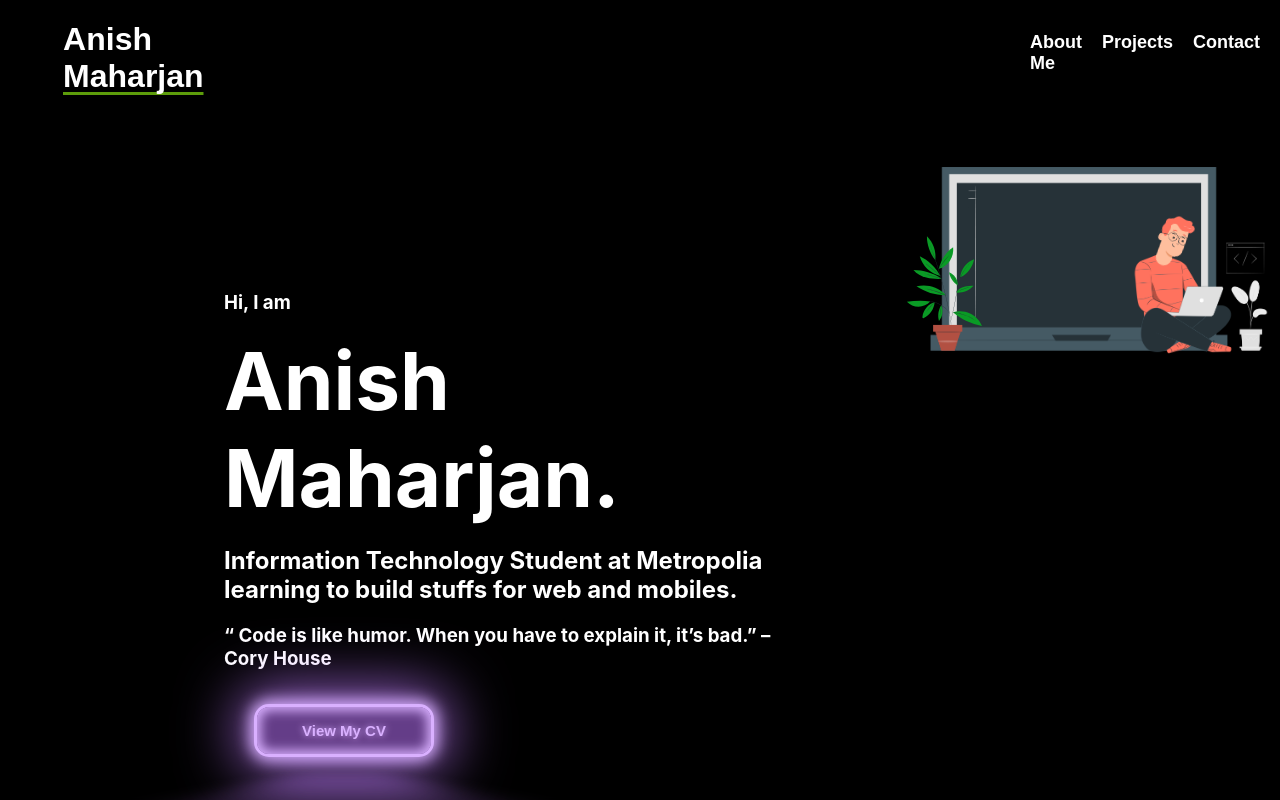
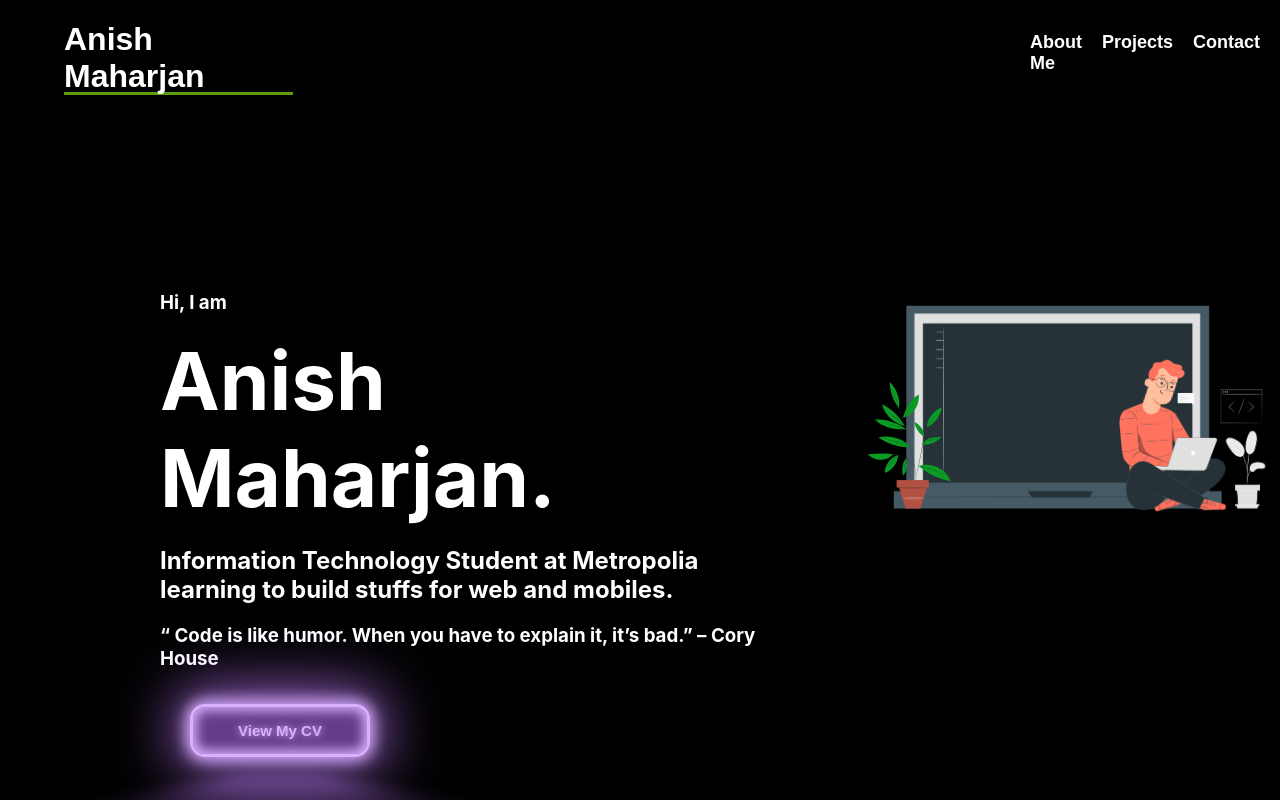
Before and after one commit to anish0123/portfolio, a React (Create React App) app: page / in a window 1280 px wide. Shown: the top 800 px of the page. Built offline with nearby package versions, Linux system fonts and the light colour scheme.

Commit message:
fixed styling with nav bar and project displays

```diff
--- a/src/index.css
+++ b/src/index.css
@@ -65,7 +65,7 @@ Styling for navBar
   flex-direction: row;
   padding: 0;
   margin: 0;
-  margin-left: 63%;
+  margin-left: 56%;
 }
 
 .navLeft {
@@ -215,7 +215,7 @@ Styling for anchor items in navBar
 Styling for my welcome text and small intro page
 */
 #welcome {
-  margin-left: 14rem;
+  margin-left: 10rem;
   margin-top: 4rem;
   display: flex;
   flex: 1;
@@ -232,6 +232,7 @@ Styling for my welcome text and small intro page
   padding: 0;
 }
 .lottie {
+  margin-top: 8rem;
   width: 40%;
 }
 
@@ -252,7 +253,7 @@ Styling for profile page where there is short about me
   flex: 1;
   flex-direction: column;
   font-size: xx-large;
-  height: 100vh;
+  height: 150vh;
   margin: 0;
   padding: 0;
 
@@ -274,7 +275,7 @@ Styling for my list of projects
   flex-direction: column;
   font-size: xx-large;
   padding-top: 5rem;
-  height: 140vh;
+  height: 200vh;
 }
 
 #projectTitle {
@@ -484,7 +485,7 @@ Styling for my contact details
     flex: 1;
     flex-direction: column;
     font-size: large;
-    height: 100vh;
+    height: 150vh;
     margin: 0;
     padding: 0;
     margin-left: 10px;
```
